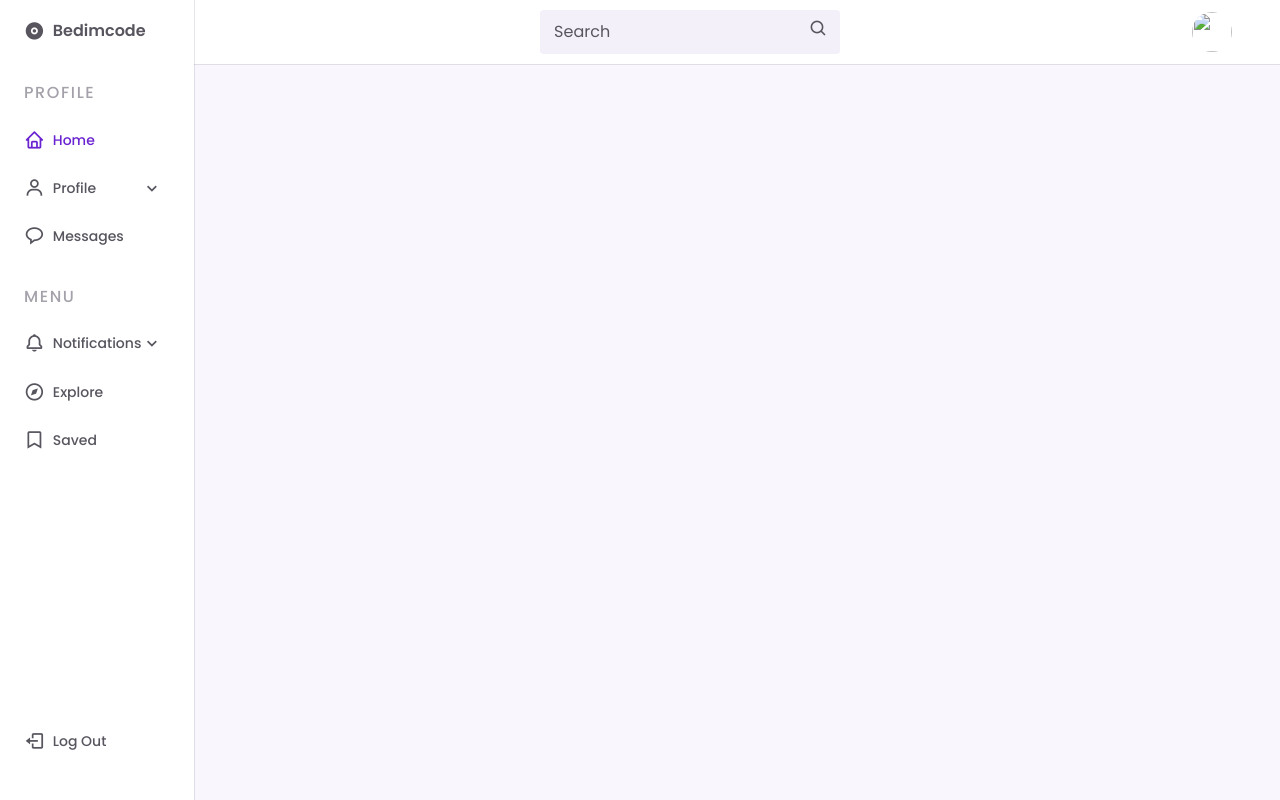
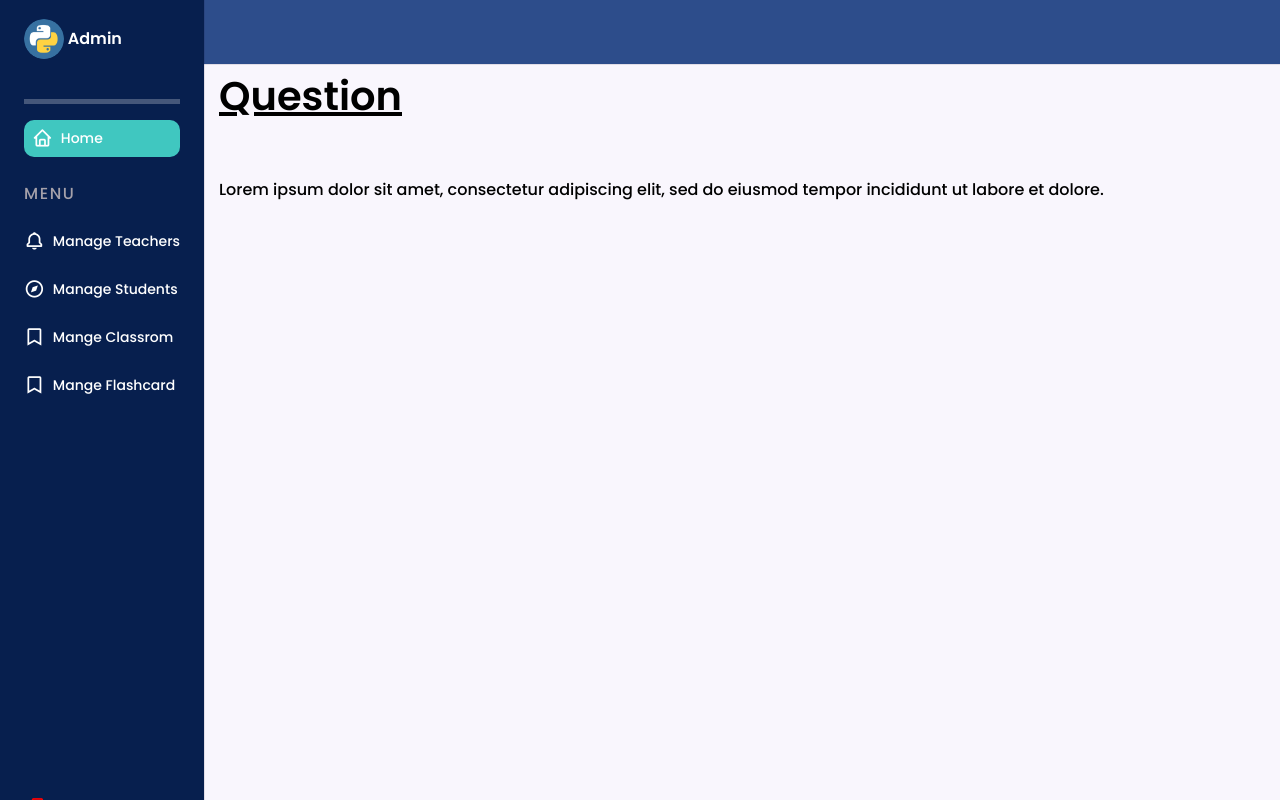
Before and after one commit to SupakornDPU/Senior-project, a website: page public/admin.html in a window 1280 px wide. Drawn offline with nearby package versions, Linux system fonts and the light colour scheme.

Commit message:
newupdate admin & css

```diff
--- a/public/admin.html
+++ b/public/admin.html
@@ -24,14 +24,15 @@
 <body id="body-pd" class="body-pd">
     <header class="header">
         <div class="header__container">
-            <img src="assets/img/perfil.jpg" alt="" class="header__img">
+            <span class="nav__logo-name">Admin</span>
+            <!-- <img src="assets/img/perfil.jpg" alt="" class="header__img"> -->
 
-            <a href="#" class="header__logo">Bedimcode</a>
+            <!-- <a href="#" class="header__logo"></a>
 
             <div class="header__search">
                 <input type="search" placeholder="Search" class="header__input">
                 <i class='bx bx-search header__icon'></i>
-            </div>
+            </div> -->
 
             <div class="header__toggle">
                 <i class='bx bx-menu' id="header-toggle"></i>
@@ -41,70 +42,40 @@
     <div class="nav" id="navbar">
         <nav class="nav__container">
             <div>
-                <a href="#" class="nav__link nav__logo">
-                    <i class='bx bxs-disc nav__icon'></i>
-                    <span class="nav__logo-name">Bedimcode</span>
+                <a href="#" class="nav__links nav__logo">
+                    <img src="img/python.png" alt="" class="header__img">
+                    <span class="nav__logo-name">Admin</span>
                 </a>
+                <hr class="style">
 
                 <div class="nav__list">
                     <div class="nav__items">
-                        <h3 class="nav__subtitle">Profile</h3>
 
                         <a href="#" class="nav__link active">
                             <i class='bx bx-home nav__icon'></i>
                             <span class="nav__name">Home</span>
                         </a>
 
-                        <div class="nav__dropdown">
-                            <a href="#" class="nav__link">
-                                <i class='bx bx-user nav__icon'></i>
-                                <span class="nav__name">Profile</span>
-                                <i class='bx bx-chevron-down nav__icon nav__dropdown-icon'></i>
-                            </a>
-
-                            <div class="nav__dropdown-collapse">
-                                <div class="nav__dropdown-content">
-                                    <a href="#" class="nav__dropdown-item">Passwords</a>
-                                    <a href="#" class="nav__dropdown-item">Mail</a>
-                                    <a href="#" class="nav__dropdown-item">Accounts</a>
-                                </div>
-                            </div>
-                        </div>
-
-                        <a href="#" class="nav__link">
-                            <i class='bx bx-message-rounded nav__icon'></i>
-                            <span class="nav__name">Messages</span>
-                        </a>
-                    </div>
-
                         <div class="nav__items">
                             <h3 class="nav__subtitle">Menu</h3>
 
-                        <div class="nav__dropdown">
+
                         <a href="#" class="nav__link">
                             <i class='bx bx-bell nav__icon'></i>
-                                <span class="nav__name">Notifications</span>
-                                <i class='bx bx-chevron-down nav__icon nav__dropdown-icon'></i>
+                            <span class="nav__name">Manage Teachers</span>
+
                         </a>
-
-                            <div class="nav__dropdown-collapse">
-                                <div class="nav__dropdown-content">
-                                    <a href="#" class="nav__dropdown-item">Blocked</a>
-                                    <a href="#" class="nav__dropdown-item">Silenced</a>
-                                    <a href="#" class="nav__dropdown-item">Publish</a>
-                                    <a href="#" class="nav__dropdown-item">Program</a>
-                                </div>
-                            </div>
-
-                        </div>
-
                         <a href="#" class="nav__link">
                             <i class='bx bx-compass nav__icon'></i>
-                            <span class="nav__name">Explore</span>
+                            <span class="nav__name">Manage Students</span>
                         </a>
                         <a href="#" class="nav__link">
                             <i class='bx bx-bookmark nav__icon'></i>
-                            <span class="nav__name">Saved</span>
+                            <span class="nav__name">Mange Classrom</span>
+                        </a>
+                        <a href="#" class="nav__link">
+                            <i class='bx bx-bookmark nav__icon'></i>
+                            <span class="nav__name">Mange Flashcard</span>
                         </a>
                     </div>
                 </div>
@@ -115,10 +86,23 @@
                     <span class="nav__name">Log Out</span>
                 </a>
         </nav>
+
     </div>
 
     <!--!Container-->
-
+    <div class="row justify-content-center">
+        <div class="col-12 ms-md-auto ">
+            <h1 class="font-poppin" style="color: black;font-weight: 700; padding-bottom: 50px;"><ins> Question</ins></h1>
+            <p class="font-poppin" id="questuin" style="font-weight: 500; color: black;">
+                Lorem ipsum
+                dolor
+                sit
+                amet, consectetur adipiscing elit, sed do eiusmod tempor incididunt ut
+                labore et
+                dolore.
+            </p>
+        </div>
+    </div>
     <!--!Container-->
 
     <script>
--- a/public/css/admin.css
+++ b/public/css/admin.css
@@ -10,7 +10,7 @@
   --first-color: #6923D0;
   --first-color-light: #F4F0FA;
   --title-color: #19181B;
-  --text-color: #58555E;
+  --text-color: #FFFFFF;
   --text-color-light: #A5A1AA;
   --body-color: #F9F6FD;
   --container-color: #FFFFFF;
@@ -45,6 +45,7 @@
 }
 
 body {
+
   margin: var(--header-height) 0 0 0;
   padding: 1rem 1rem 0;
   font-family: var(--body-font);
@@ -72,7 +73,7 @@ img {
   top: 0;
   left: 0;
   width: 100%;
-  background-color: var(--container-color);
+  background-color: #2D4D8B;
   box-shadow: 0 1px 0 rgba(22, 8, 43, 0.1);
   padding: 0 1rem;
   z-index: var(--z-fixed);
@@ -133,7 +134,7 @@ img {
   left: -100%;
   height: 100vh;
   padding: 1rem 1rem 0;
-  background-color: var(--container-color);
+  background-color: #071F4E;
   box-shadow: 1px 0 0 rgba(22, 8, 43, 0.1);
   z-index: var(--z-fixed);
   transition: .4s;
@@ -186,6 +187,12 @@ img {
   color: var(--text-color);
 }
 
+.nav__links {
+
+  align-items: center;
+  color: var(--text-color);
+}
+
 .nav__link:hover {
   color: var(--first-color);
 }
@@ -202,7 +209,8 @@ img {
 }
 
 .nav__logout {
-  margin-top: 5rem;
+  margin-top: 25rem;
+  color: red;
 }
 
 /* Dropdown */
@@ -256,7 +264,10 @@ img {
 
 /*===== Active link =====*/
 .active {
-  color: var(--first-color);
+  background-color: #40C7C0;
+  color: rgb(255, 255, 255);
+  padding: 8px;
+  border-radius: 10px;
 }
 
 /* ========== MEDIA QUERIES ==========*/
@@ -269,7 +280,7 @@ img {
 
 @media screen and (min-width: 768px) {
   body {
-    padding: 1rem 3rem 0 6rem;
+    padding: 1rem 3rem 0 219px;
   }
 
   .header {
@@ -344,4 +355,50 @@ img {
   .nav:hover .nav__dropdown-icon {
     opacity: 1;
   } */
+
+  .admin-user {
+    display: flex;
+    align-items: center;
+  }
+
+  .admin-profile {
+    white-space: nowrap;
+    max-width: 100%;
+    transition: opacity 0.3s 0.2s, max-width 0.7s 0s ease-in-out;
+    display: flex;
+    align-items: center;
+    flex: 1;
+    overflow: hidden;
+  }
+
+  .admin-user img {
+    width: 2.9rem;
+    border-radius: 50%;
+    margin: 0 0.4rem;
+  }
+
+  .admin-info {
+    padding-left: 0.3rem;
+  }
+
+  .admin-info h3 {
+    font-weight: 500;
+    font-size: 1rem;
+    line-height: 1;
+  }
+
+  .admin-info h5 {
+    font-weight: 400;
+    font-size: 0.75rem;
+    color: var(--text-color);
+    margin-top: 0.3rem;
+    line-height: 1;
+  }
+
+  hr.style {
+    border-top: 5px solid #ffffff;
+    align-items: center;
+    width: 100%;
+    margin-top: 40px;
 }
+}
```
Lines whose indentation alone changed are shown as unchanged.
